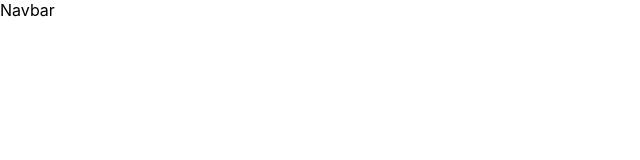
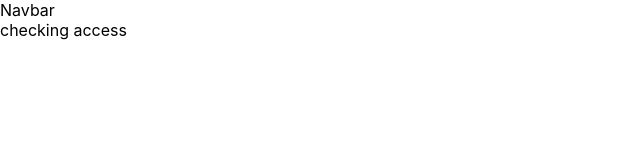
Before and after one commit to devnerd123/DevNerd-Frontend, a React (Create React App) app: page / in a window 1280 px wide. Shown: the top 160 px of the page, without its empty margins (0-640 px from the left). Built offline with nearby package versions, Linux system fonts and the light colour scheme.

Commit message:
checking access

```diff
--- a/src/Components/Navbar.jsx
+++ b/src/Components/Navbar.jsx
@@ -4,6 +4,7 @@ const Navbar = () => {
   return (
     <>
     <div>Navbar</div>
+    <div>checking access</div>
     </>
   )
 }
```
